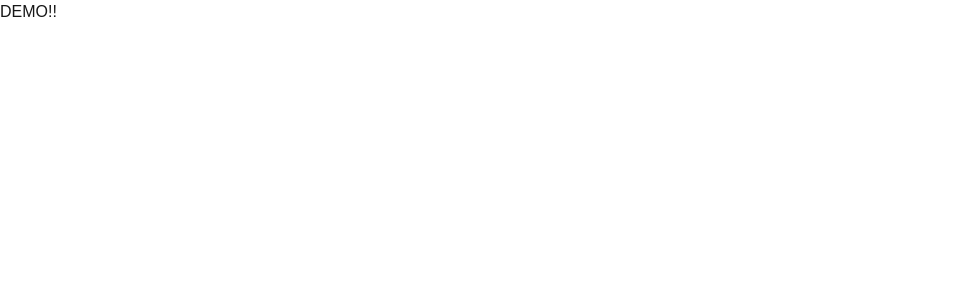
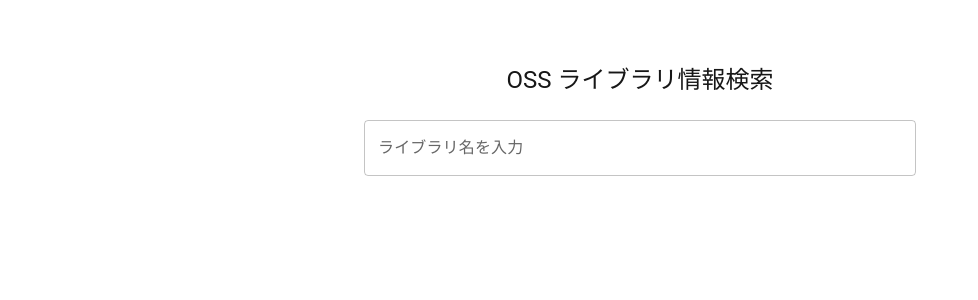
Before and after one commit to selmertsx/llm_search_sample, a Next.js app: page / in a window 1280 px wide. Shown: the top 300 px of the page, without its empty margins (0-978 px from the left). Built offline with nearby package versions, Linux system fonts and the light colour scheme.

Commit message:
検索フォームを作った

```diff
--- a/src/app/page.tsx
+++ b/src/app/page.tsx
@@ -1,9 +1,30 @@
+import TextField from "@mui/material/TextField";
+import Container from "@mui/material/Container";
+import Box from "@mui/material/Box";
+import Typography from "@mui/material/Typography";
+
 export default function Home() {
   return (
-    <div>
-      <main>
-        <h1>DEMO!!</h1>
-      </main>
-    </div>
+    <Container maxWidth="sm">
+      <Box
+        sx={{
+          marginTop: 8,
+          display: "flex",
+          flexDirection: "column",
+          alignItems: "center",
+        }}
+      >
+        <Typography component="h1" variant="h5" gutterBottom>
+          OSS ライブラリ情報検索
+        </Typography>
+        <TextField
+          id="outlined-basic"
+          label="ライブラリ名を入力"
+          variant="outlined"
+          fullWidth
+          sx={{ mt: 2 }}
+        />
+      </Box>
+    </Container>
   );
 }
```
